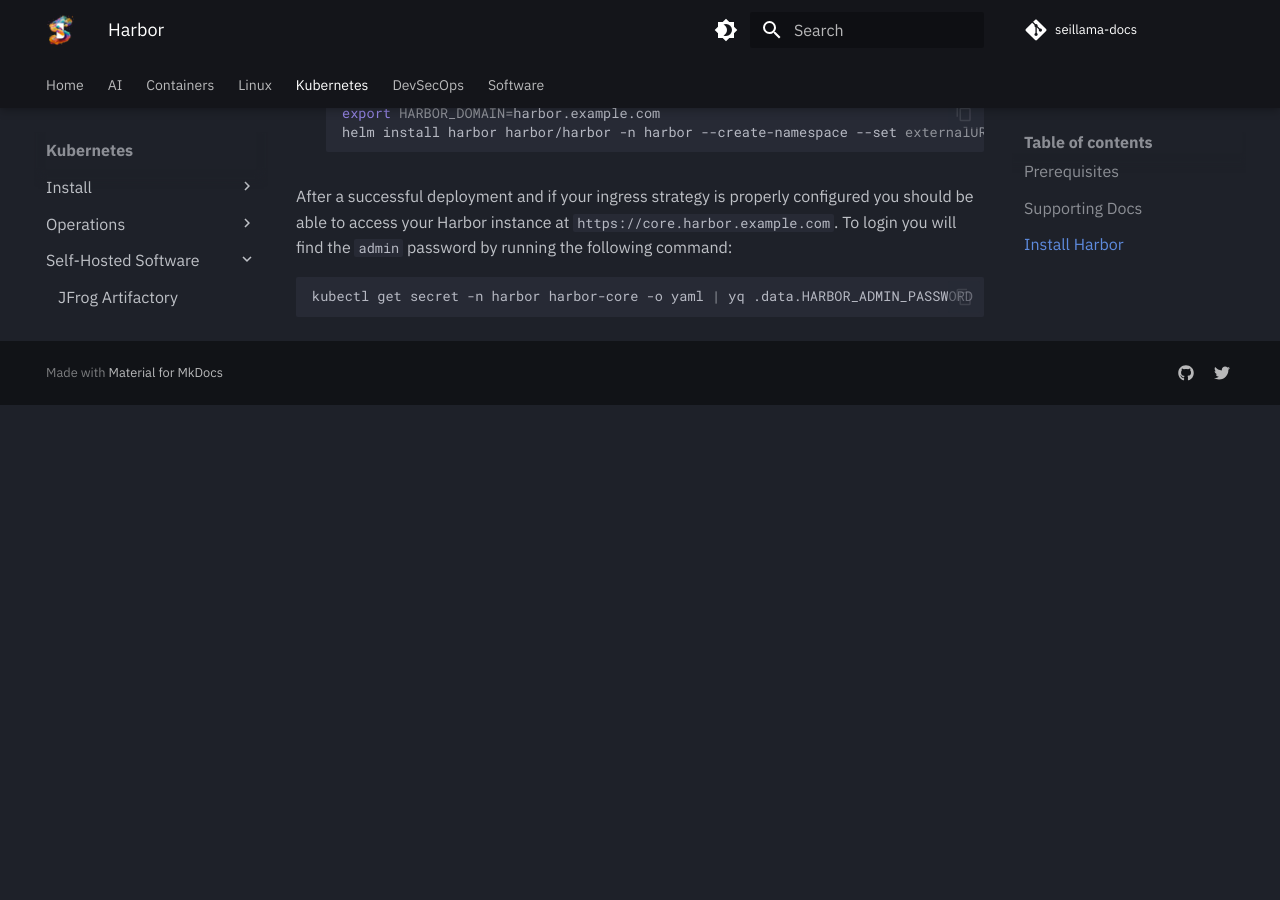
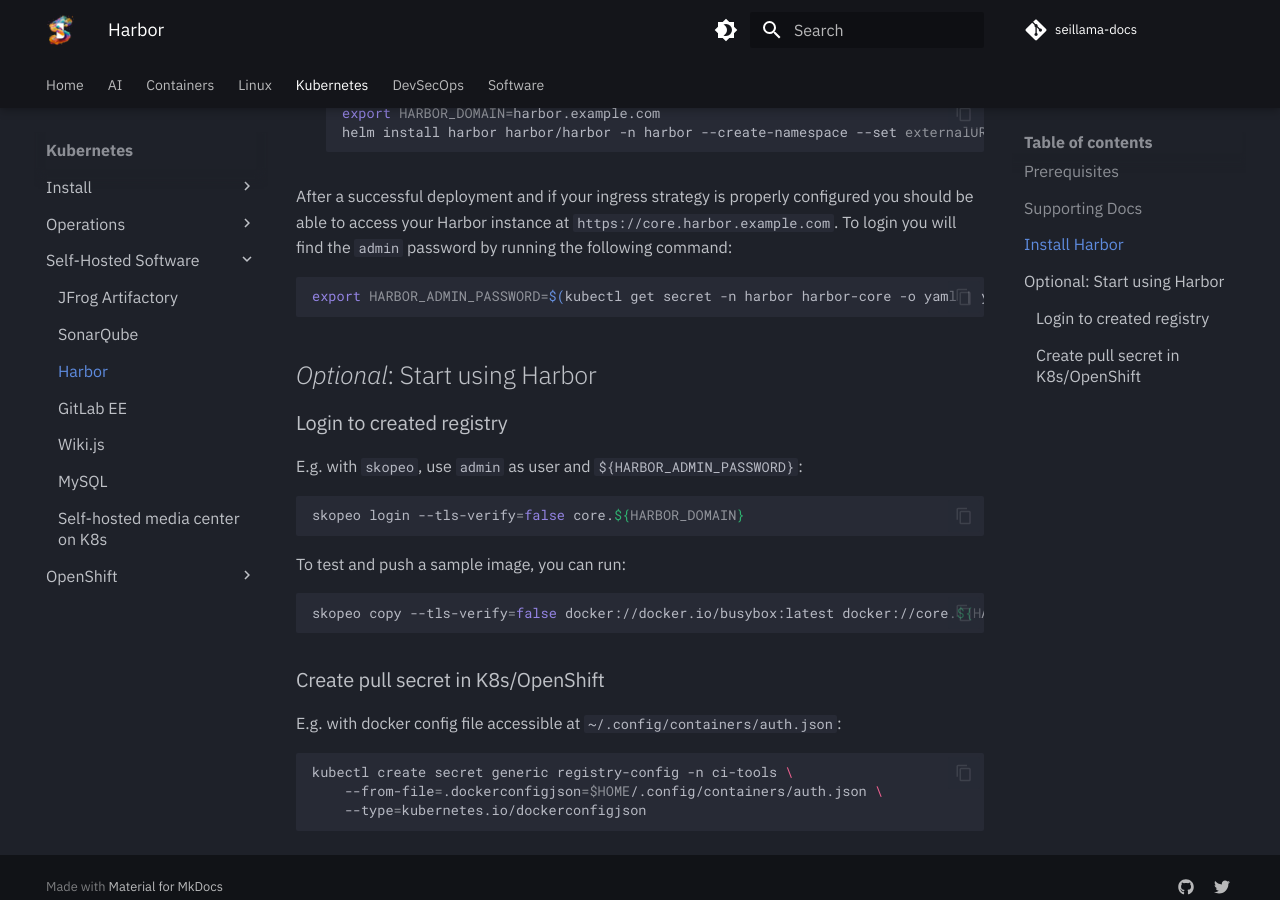
Before and after one commit to seillama-io/seillama-docs, an MkDocs documentation site: the page built from docs/kubernetes/software/harbor.md, in a window 1280 px wide and 900 px high, scrolled down 1015 px. Built offline with MkDocs 1.6.1 and Material for MkDocs 9.7.7, drawn with Linux system fonts in a browser that asks for light colours; comment, search, counter and statistics services are not loaded; before the commit the page ends 1420 px from its top, so only the background shows below that.

Commit message:
[UPDATE] Adds harbor setup
Signed-off-by: Noé Samaille <noe.samaille@ibm.com>

````diff
--- a/docs/kubernetes/software/harbor.md
+++ b/docs/kubernetes/software/harbor.md
@@ -36,5 +36,31 @@
 After a successful deployment and if your ingress strategy is properly configured you should be able to access your Harbor instance at `https://core.harbor.example.com`. To login you will find the `admin` password by running the following command:
 
 ```sh
-kubectl get secret -n harbor harbor-core -o yaml | yq .data.HARBOR_ADMIN_PASSWORD | base64 -d
+export HARBOR_ADMIN_PASSWORD=$(kubectl get secret -n harbor harbor-core -o yaml | yq .data.HARBOR_ADMIN_PASSWORD | base64 -d)
 ```
+
+## *Optional*: Start using Harbor
+
+### Login to created registry
+
+E.g. with `skopeo`, use `admin` as user and `${HARBOR_ADMIN_PASSWORD}`:
+
+```sh
+skopeo login --tls-verify=false core.${HARBOR_DOMAIN}
+```
+
+To test and push a sample image, you can run:
+
+```sh
+skopeo copy --tls-verify=false docker://docker.io/busybox:latest docker://core.${HARBOR_DOMAIN}/library/busybox:latest --override-arch amd64 --override-os linux
+```
+
+### Create pull secret in K8s/OpenShift
+
+E.g. with docker config file accessible at `~/.config/containers/auth.json`:
+
+```sh
+kubectl create secret generic registry-config -n ci-tools \
+    --from-file=.dockerconfigjson=$HOME/.config/containers/auth.json \
+    --type=kubernetes.io/dockerconfigjson
+```
````
